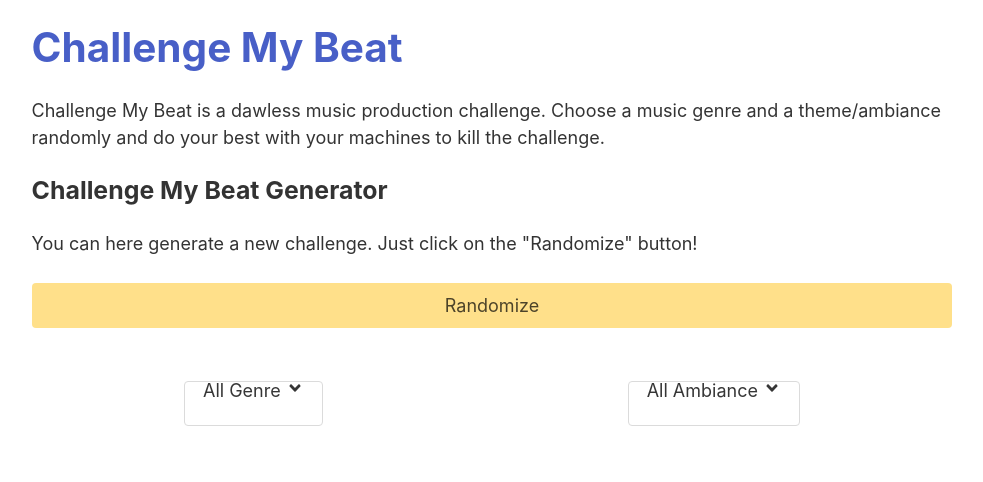
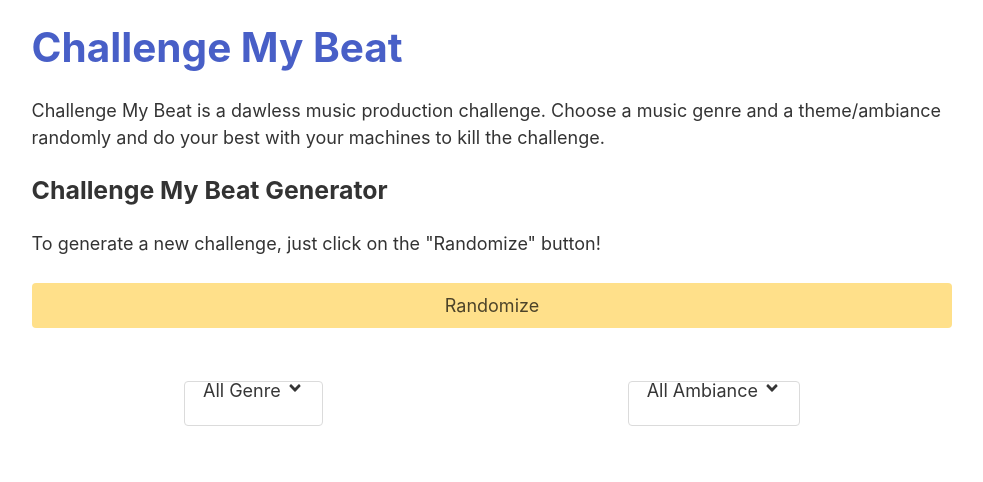
Before and after one commit to mregaglia/Challenge-My-Beat-Generator, a Gatsby site: page / in a window 1280 px wide. Shown: the whole page, without its empty margins (148-1131 px from the left). Built offline with nearby package versions, Linux system fonts and the light colour scheme; Gatsby itself is replaced by a stand-in of ours.

Commit message:
text update

```diff
--- a/src/pages/index.js
+++ b/src/pages/index.js
@@ -16,7 +16,7 @@ const IndexPage = () => (
     <p>
     {/* Welcome in the Challenge My Beat Genreator. */}
     {/* You can here add some new entries or just generate a new challenge with the existing entries. Enjoy! */}
-    You can here generate a new challenge. Just click on the "Randomize" button!
+    To generate a new challenge, just click on the "Randomize" button!
     </p>
 
     <div style={{ marginBottom: `1.45rem` }}>
```
